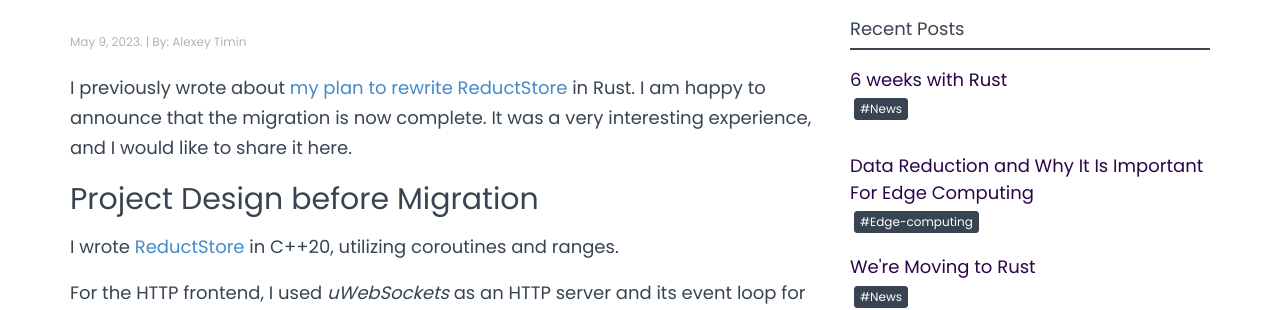
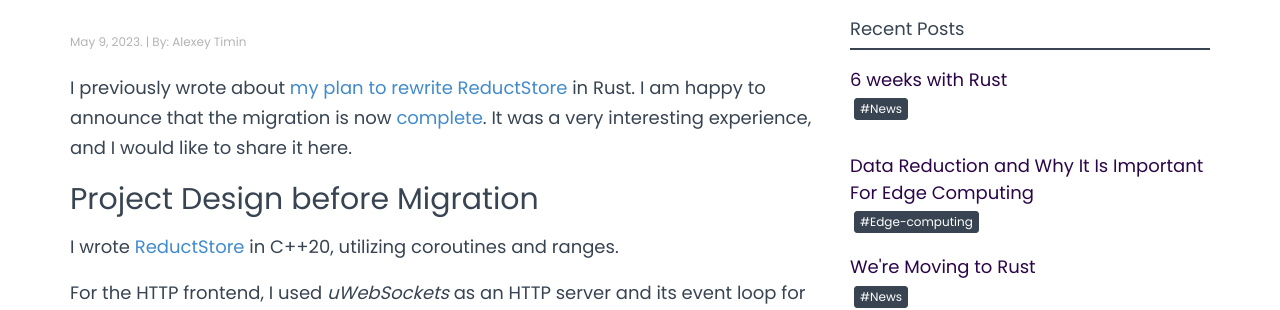
Before and after one commit to reductstore/homepage, a Jekyll site: the page built from _posts/2023-05-09-6-weeks-with-rust.md, in a window 1280 px wide and 900 px high. Shown: the part 191-501 px from the top of the window. Built offline with Jekyll 4.4.1, drawn with Linux system fonts in a browser that asks for light colours; nearby versions of some CDN libraries; some of the changed lines change nothing that is shown.

Commit message:
fix reference

```diff
--- a/_posts/2023-05-09-6-weeks-with-rust.md
+++ b/_posts/2023-05-09-6-weeks-with-rust.md
@@ -9,7 +9,7 @@
 ---
 
 I previously wrote about [my plan to rewrite ReductStore](https://www.reduct.store/news/we-move-to-rust/) in Rust. I am
-happy to announce that the migration is now complete. It was a very interesting experience, and I would like to share it
+happy to announce that the migration is now [complete](https://github.com/reductstore/reductstore). It was a very interesting experience, and I would like to share it
 here.
 
 ## Project Design before Migration
```
